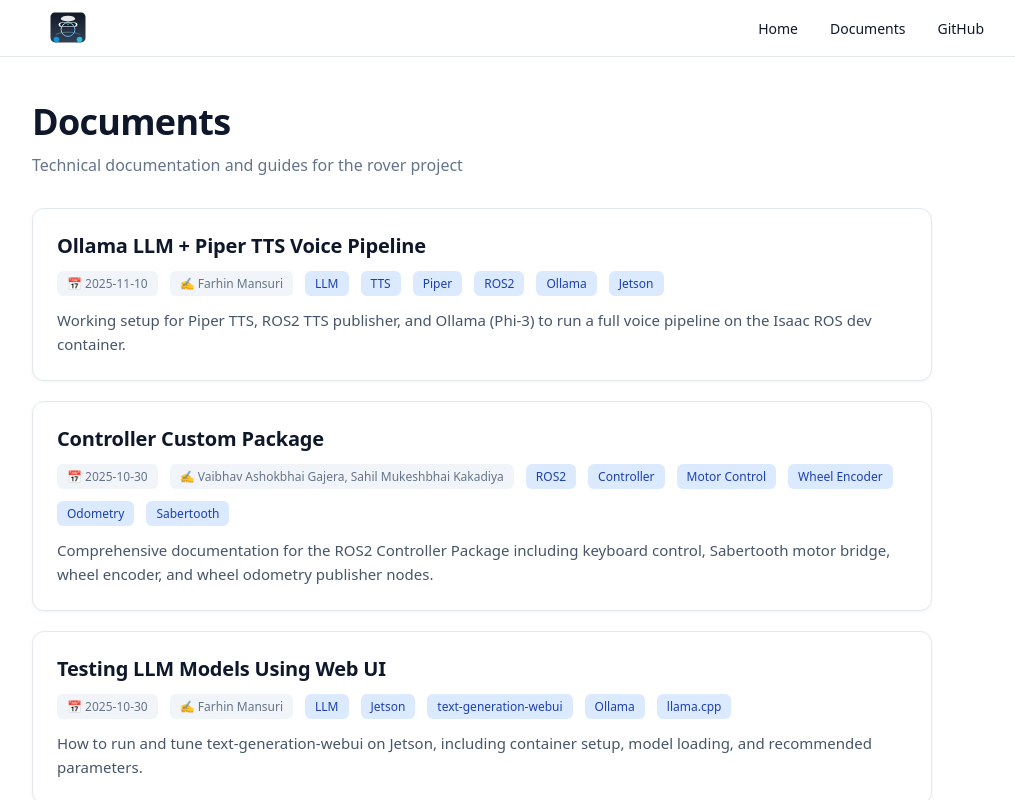
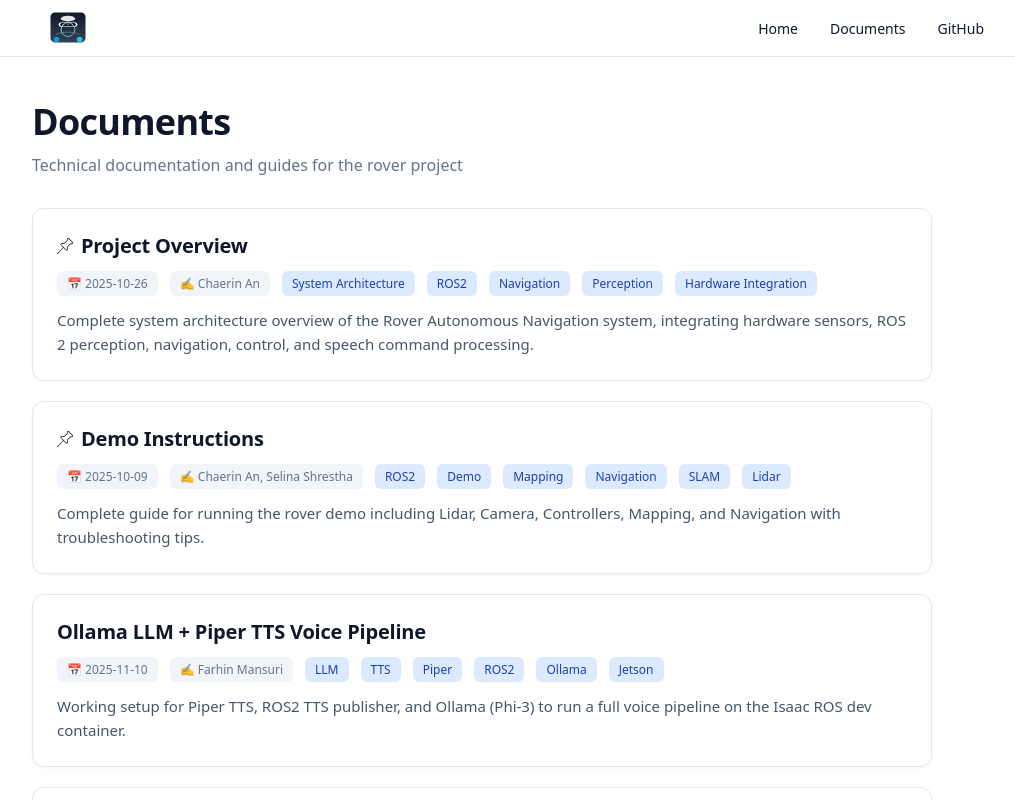
Before and after one commit to Autonomous-Rover-Navigation-2025/rover-autonomous-navigation-site, a React (Vite) app: page /documents in a window 1280 px wide. Shown: the top 800 px of the page, without its empty margins (118-1133 px from the left). Built offline with nearby package versions, Linux system fonts and the light colour scheme.

Commit message:
add pin feature for documents

```diff
--- a/src/content/docs/demo-instructions.md
+++ b/src/content/docs/demo-instructions.md
@@ -4,6 +4,7 @@ date: "2025-10-09"
 summary: "Complete guide for running the rover demo including Lidar, Camera, Controllers, Mapping, and Navigation with troubleshooting tips."
 writer: "Chaerin An, Selina Shrestha"
 keywords: "ROS2, Demo, Mapping, Navigation, SLAM, Lidar"
+pinned: true
 ---
 
 ## Start docker
--- a/src/content/docs/project-overview.md
+++ b/src/content/docs/project-overview.md
@@ -4,6 +4,7 @@ date: "2025-10-26"
 summary: "Complete system architecture overview of the Rover Autonomous Navigation system, integrating hardware sensors, ROS 2 perception, navigation, control, and speech command processing."
 writer: "Chaerin An"
 keywords: "System Architecture, ROS2, Navigation, Perception, Hardware Integration"
+pinned: true
 ---
 
 ## 🧭 Rover Autonomous Navigation – System Overview
--- a/src/pages/Documents.jsx
+++ b/src/pages/Documents.jsx
@@ -39,10 +39,19 @@ const Title = styled.div`
   line-height: 1.3;
   letter-spacing: -0.01em;
   transition: color 0.2s ease;
+  display: inline-flex;
+  align-items: center;
+  gap: 8px;
 
   ${Item}:hover & {
     color: #2563eb;
   }
+`;
+
+const PinIcon = styled.img`
+  width: 16px;
+  height: 16px;
+  flex-shrink: 0;
 `;
 
 const MetaRow = styled.div`
@@ -128,10 +137,15 @@ const posts = Object.entries(mdModules)
       date: data.date || "Unknown date",
       summary: data.summary || "",
       writer: data.writer || "",
+      pinned: `${data.pinned || ""}`.toLowerCase() === "true",
       keywords,
     };
   })
-  .sort((a, b) => new Date(b.date) - new Date(a.date));
+  .sort((a, b) => {
+    if (a.pinned && !b.pinned) return -1;
+    if (!a.pinned && b.pinned) return 1;
+    return new Date(b.date) - new Date(a.date);
+  });
 
 const PageHeader = styled.header`
   margin-bottom: 32px;
@@ -165,7 +179,12 @@ export default function Documents() {
         {posts.map(p => (
           <Item key={p.slug}>
             <Link to={`/documents/${p.slug}`}>
-              <Title>{p.title}</Title>
+              <Title>
+                {p.pinned && (
+                  <PinIcon src="/pin.svg" alt="Pinned" aria-label="Pinned" />
+                )}
+                {p.title}
+              </Title>
               <MetaRow>
                 {p.date && <MetaBadge>📅 {p.date}</MetaBadge>}
                 {p.writer && <MetaBadge>✍️ {p.writer}</MetaBadge>}
--- a/src/pages/Home.jsx
+++ b/src/pages/Home.jsx
@@ -501,7 +501,7 @@ export default function Home() {
           <Item>
             <MemberInfo>
               <MemberName>Chaerin An</MemberName>
-              <MemberRole>Software and DevOps Engineer</MemberRole>
+              <MemberRole>Embedded Software Engineer</MemberRole>
               <LinkedInLink
                 href="https://www.linkedin.com/in/chaerin00/"
                 target="_blank"
```
Also changed, not shown: public/pin.svg (added).
